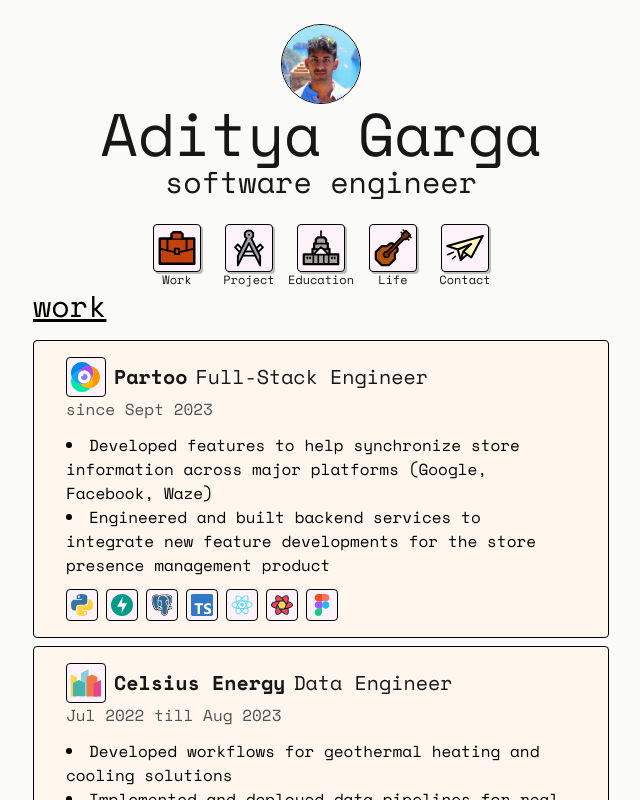
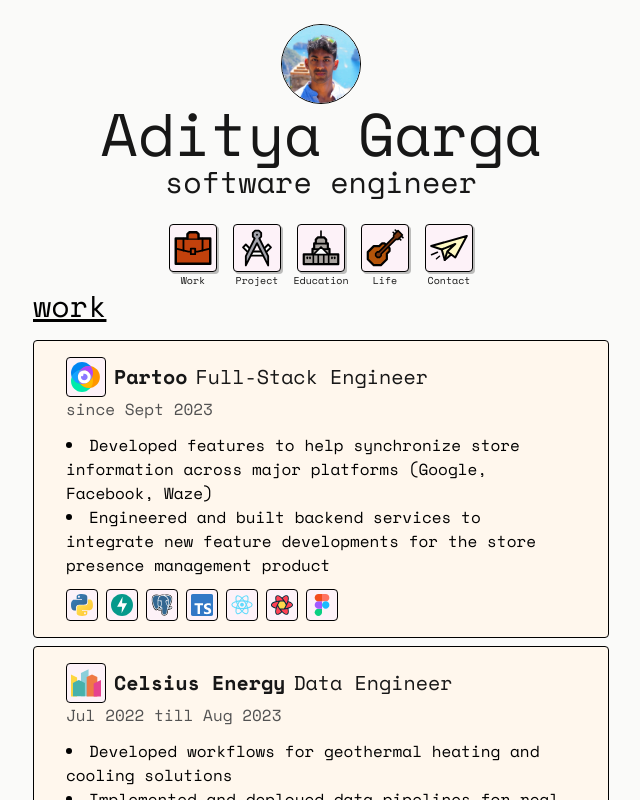
Before and after one commit to adityagarga/adityagarga.github.io, a React (Vite) app: page / in a window 1280 px wide. Shown: the top 800 px of the page, without its empty margins (319-959 px from the left). Built offline with nearby package versions, Linux system fonts and the light colour scheme.

Commit message:
small changes

```diff
--- a/src/App.tsx
+++ b/src/App.tsx
@@ -36,13 +36,13 @@
                     <div className="font-space text-6xl text-text">Aditya Garga</div>
                     <div className="font-space text-3xl text-text">software engineer</div>
                 </header>
-                <nav className="flex items-center justify-center gap-x-6 px-4">
+                <nav className="flex items-center justify-center gap-x-4 px-4">
                     {sections.map(section => (
                         <div className="flex flex-col items-center justify-center">
                             <Button key={section} onClick={() => scrollToSection(section)}>
                                 <Icon icon={section} />
                             </Button>
-                            <div className="absolute mt-16 font-space text-xs text-text">
+                            <div className="absolute mt-16 font-space text-[10px] text-text">
                                 {section}
                             </div>
                         </div>
```
